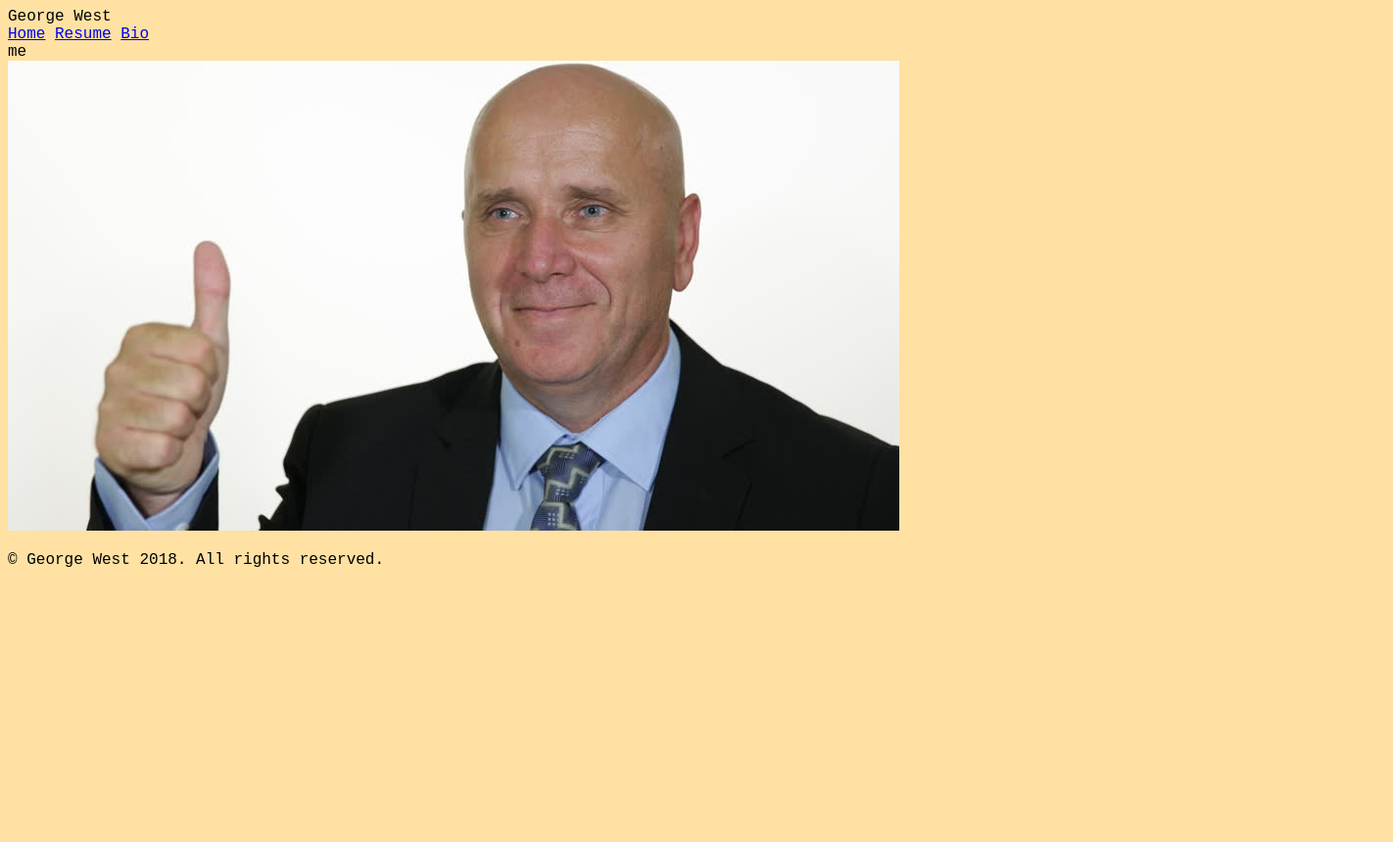
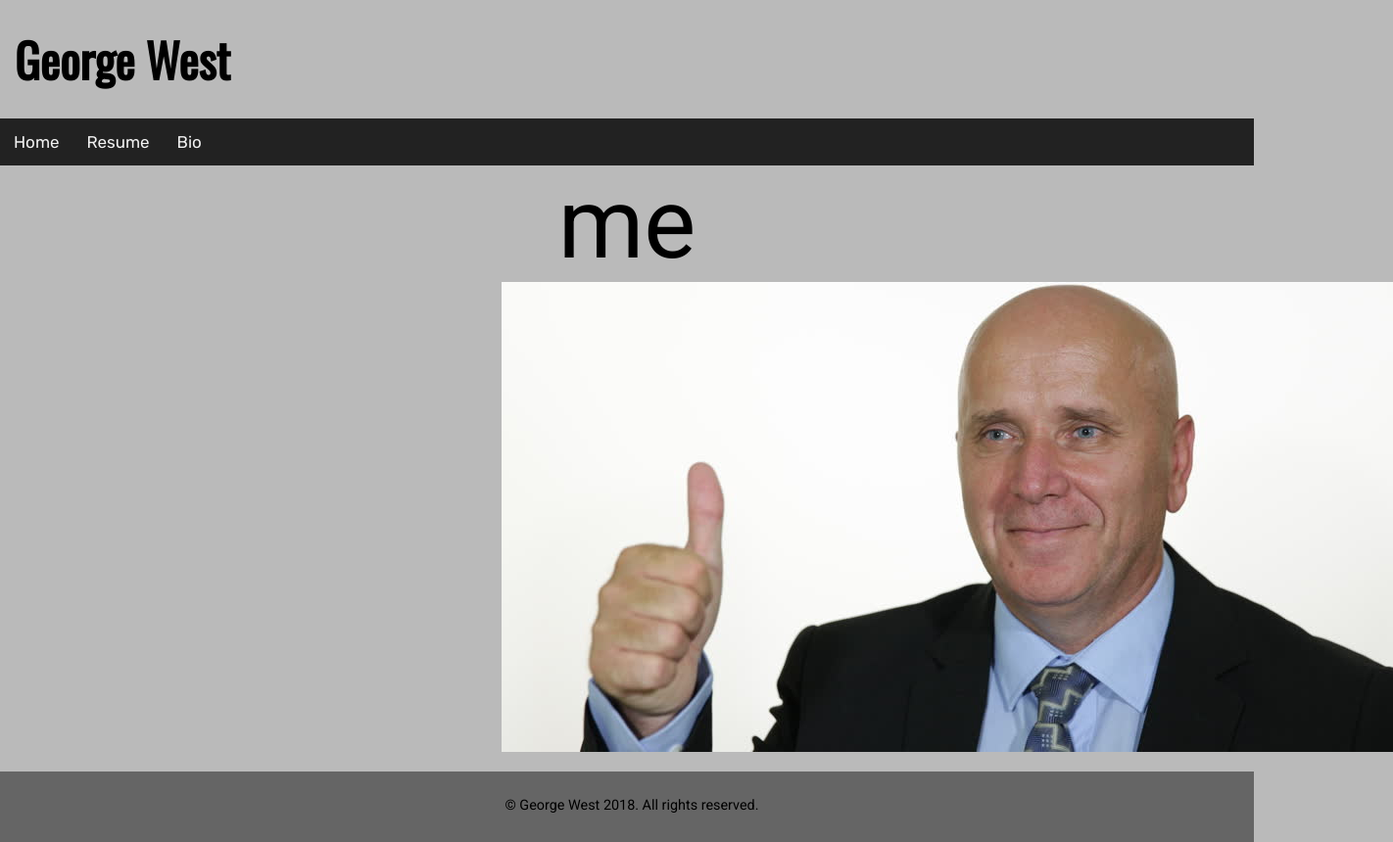
Before and after one commit to georgewest13/georgewest13.github.io, a plain HTML site: page index.html in a window 1280 px wide. Shown: the whole page at 98% size, 1422 px wide, since content can reach past the window. Before the commit the page ends 800 px from the top, so only its background shows below. Drawn offline with nearby package versions, Linux system fonts and the light colour scheme; files that its build step writes are made by us from their sources.

Commit message:
edited css

```diff
--- a/style.css
+++ b/style.css
@@ -1,22 +1,123 @@
 /* CSS style sheet for resume.html */
 
+html {
+ font-family:sans-serif;
+}
+
 body {
-	background-color: #FFE1A3;
-	font-family: "Times New Roman Georgia";
+  background-color: #BABABA;
+  margin:  auto;
+}
+
+#toplogo {
+  font-family: 'Oswald', sans-serif;
+  font-size: 36pt;
+  font-weight: bold;
+  position: relative;
+  padding: 25px 15px;
+}
+
+.topnav {
+  background-color: #222;
+  overflow: hidden;
+}
+.topnav a {
+  float: left;
+  display: block;
+  color: #f2f2f2;
+  text-align: center;
+  padding: 14px;
+  text-decoration: none;
+  font-size: 17px;
+  font-family: 'Rubik', sans-serif;
+}
+
+.topnav a:hover {
+  background-color: #aaaddd;
+  color: black;
+}
+
+img {
+  vertical-align: middle;
+  margin-left: 40%;
+  padding-bottom: 20px;
+}
+
+a {
 }
 
 h1 {
-	text-align: center;
+  font-family: "Roboto";
+  font-size: 3.0em;
+  font-weight: bold;
 }
 
-h4 {
-	font-size: 18px;
+h2 {
+  font-family: "Rubik";
+  font-size: 2.0em;
+  font-weight: bold;
 }
 
-div {
-	font-family: "Courier New";
+h3 {
+  font-size: 1.2em;
+  font-family: 'Open Sans';
+  font-weight: bold;
 }
 
 p {
-	font-family: "Courier New";
+  font-family: "Open Sans";
+  font-size: 1.0em;
 }
+
+#bio {
+
+  margin: 5px 3in 0 3in;
+  padding-top: 10px;
+  padding-bottom: 2.5in;
+  text-align: center;
+  text-align-last: left;
+}
+
+#me {
+  margin: 0;
+  padding: 1px;
+  text-align: center;
+  font-size: 6.25em;
+  font-family: "Roboto";
+  color: black;
+}
+
+#about-me {
+  margin-left: 1.8in;
+  margin-right: 7in;
+  text-align: center;
+  padding: 30px 5px 5px 5px;
+  font-family: "Roboto";
+  font-size: 25pt;
+}
+
+.global-wrapper {
+  min-height: auto !important;
+  margin-bottom: 0;
+}
+
+#copyright {
+  width: 100%;
+  color: #000000;
+  line-height: 0.2em;
+  padding: 5px 5px;
+  font-size: 0.9em;
+  font-family: 'Roboto', sans-serif;
+  text-align: center;
+  height: inherit;
+  position: relative;
+}
+
+footer {
+  position: absolute;
+  text-align: center;
+  width: 100%;
+  padding: 15px 0px 15px 0px;
+  background-color: #656565;
+  margin: 0
+}
```
